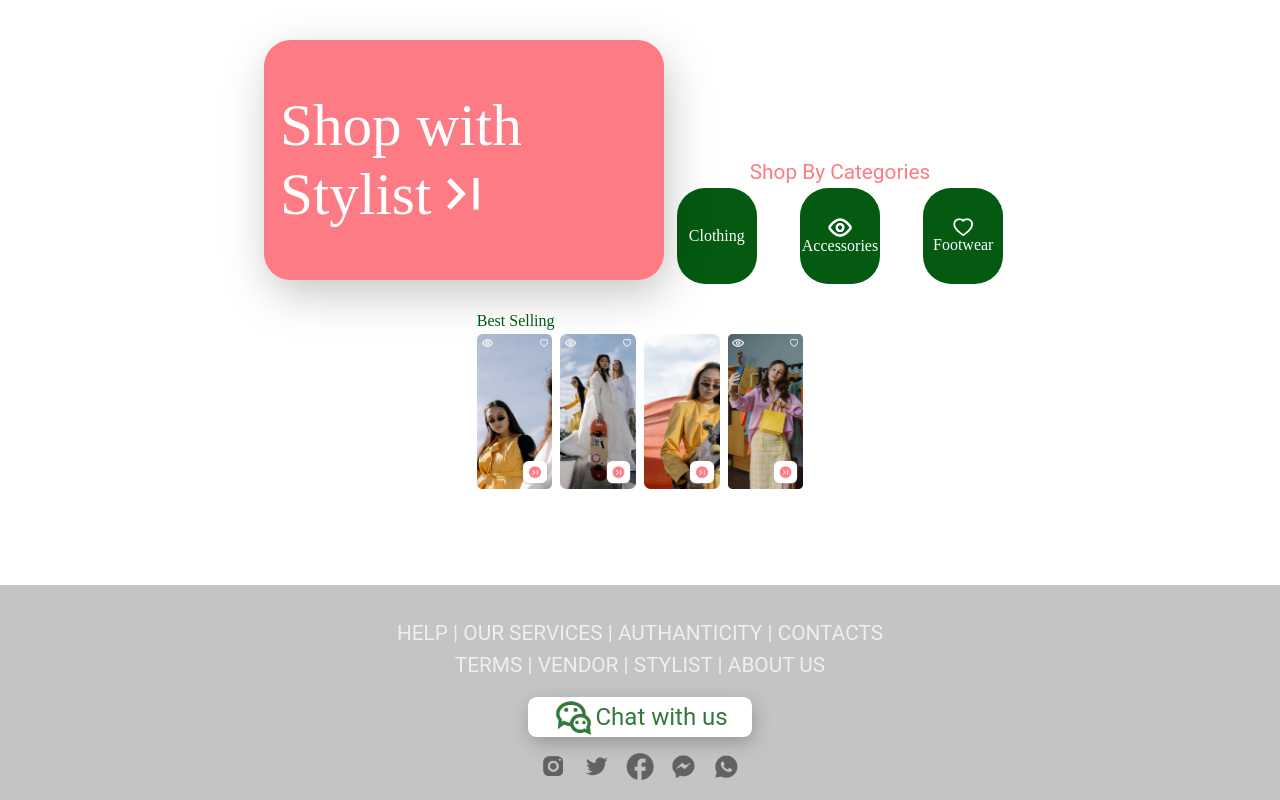
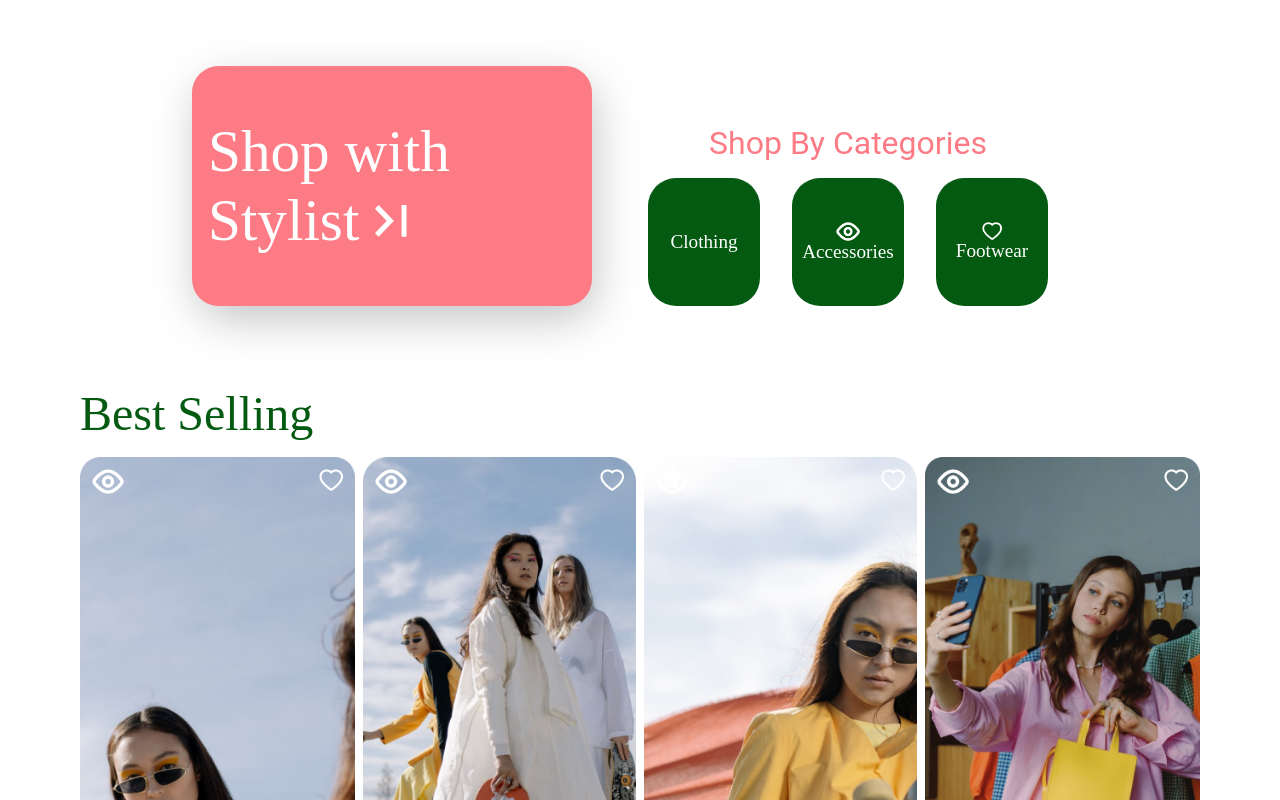
Before and after one commit to m-yunus/suss_ecommerce, a React (Create React App) app: page / in a window 1280 px wide. Shown: the part 1100-1900 px from the top of the page. Built offline with nearby package versions, Linux system fonts and the light colour scheme.

Commit message:
solved git conflict checks second time incoming

```diff
--- a/src/Pages/Home/Home.css
+++ b/src/Pages/Home/Home.css
@@ -187,46 +187,9 @@
     margin-bottom: 0.3rem;
   }
 }
-.cat {
-  width: 22rem;
-  height: 7.5rem;
-}
-.three-box{
-  margin: 0 0.8rem;
-}
-.category{
-  width: 5rem;
-  height: 6rem;
-  font-size: 1rem;
-}
-.title-cat{
-  font-size: 1.3rem;
-  margin-bottom: 0.3rem;
-
-}
-.best-selling{
-  font-size: 2.3rem;
-  margin-bottom: 0.5rem;
-}
-.arrow-icon{
-  width: 3rem;
-  height: 3rem;
-  margin-right: 0.3rem;
-  margin-bottom: 0.3rem;
-
-}
-.caption{
-  margin-right: 2rem;
-}
-
-
-
-
-
-
-@media(max-width:630px){
-.top-bottom-line,
-  .centre-line{
+@media (max-width: 630px) {
+  .top-bottom-line,
+  .centre-line {
     font-size: 2rem;
     margin-right: 2rem;
   }
@@ -243,10 +206,6 @@
   .home {
     padding: 0 0.5rem;
   }
-  .caption{
-    margin-right: 1rem;
-  }
-
 }
 @media (max-width: 500px) {
   .stylist {
@@ -370,82 +329,3 @@
     width: 0.5rem;
   }
 }
-.best-selling{
-  font-size: 1rem;
-  margin-bottom: 0.3rem;
-}
-.best-selling-image{
-  width: 4.72581rem;
-height: 9.68681rem;
-}
-.home-bottom{
-  margin: 0.1 0.3rem;
-  margin-top: 2rem;
-  margin-bottom: 0;
-}
-.arrow-icon{
-  width: 1.6rem;
-  height: 1.5rem;
-  margin-right: 0.3rem;
-  margin-bottom: 0.3rem;
-
-}
-.fav-icon{
-  height: 0.5rem;
-  width: 0.5rem;
-  margin-top: 0.3rem;
-  margin-right: 0.3rem;
-}
-.eye-icon{
-  height: 0.5rem;
-  width: 0.7rem;
-  margin-top: 0.3rem;
-  margin-left: 0.3rem;
-}
-
-
-
-@media(max-width:390px){
-    .stylist{
-  width: 9.43894rem;
-height: 5.005rem;
-border-radius: 0.34775rem;
-  font-size: 1.2rem;
-  display: flex;
-
-
-}
-.greaterthan-img{
-  width: 0.8rem;
-  height: 0.8rem;
-  margin-left: 0.5rem;
-}
-.three-box{
-  margin-left: 0.5rem;
-
-
-}
-.cat{
-  width: 10rem;
-  height: 5rem;
-}
-.category{
-  width: 2.6rem;
-  height: 2.8rem;
-  border-radius: 0.35375rem;
-  font-size: 0.5rem;
-}
-.title-cat{
-  font-size: 0.7rem;
-  margin-top: 1rem;
-  margin-bottom: 0.3rem;
-  margin-left: 2rem;
-
-}
-.accessories-icon,
-.footwear-icon{
-  width: 0.5rem;
-}
-
-
-}
```
